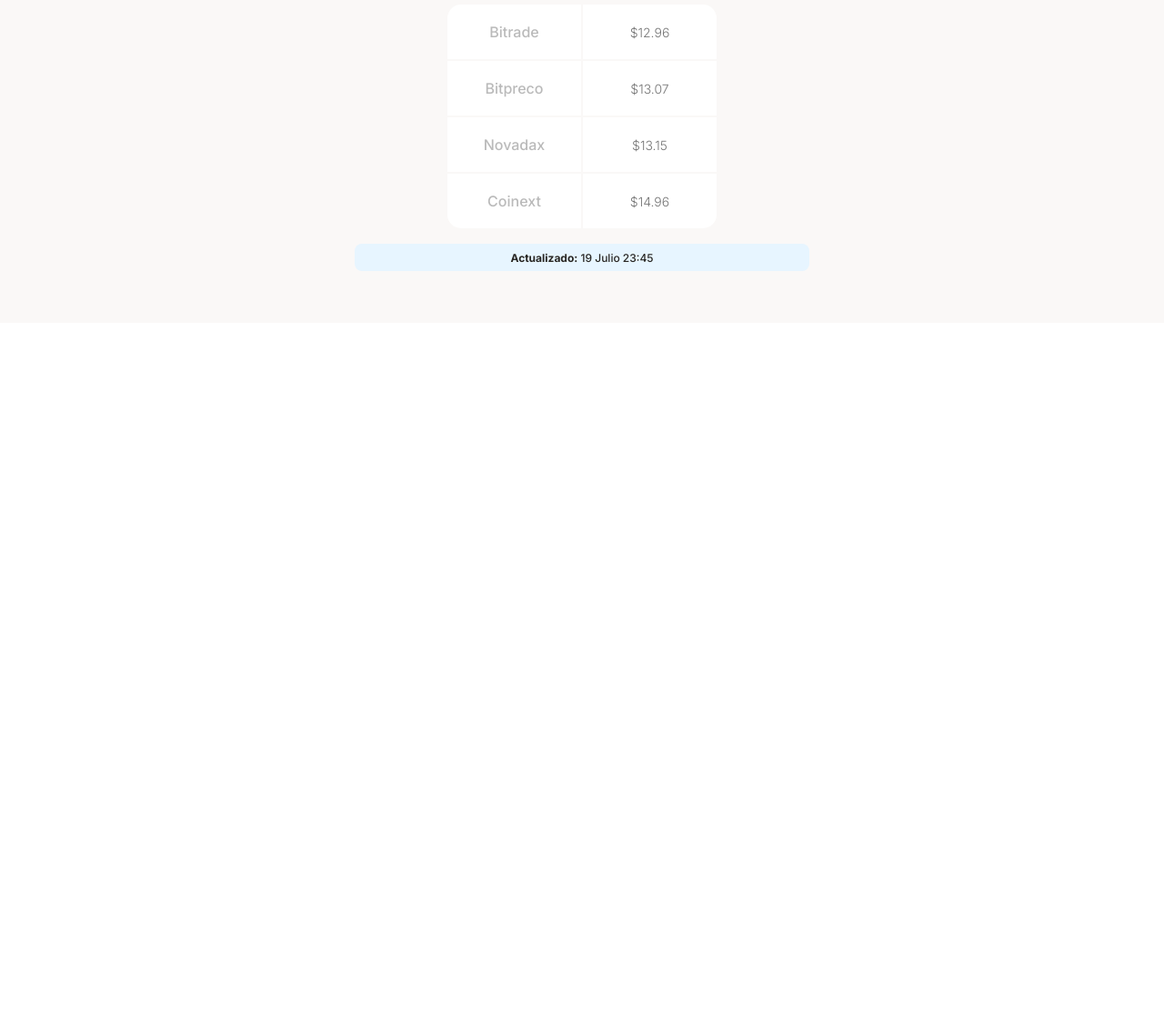
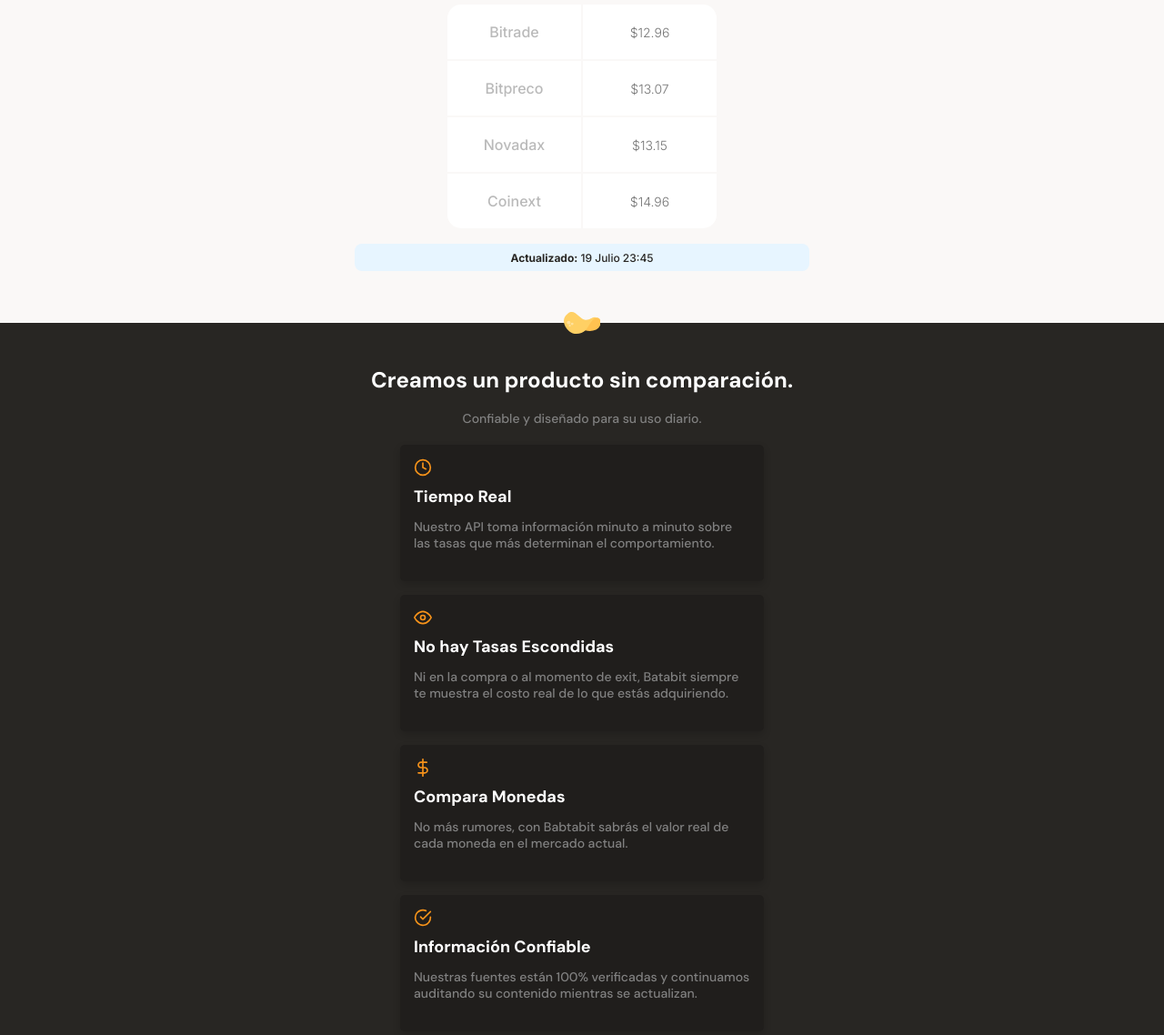
Before and after one commit to EstebanColoradoGonzalez/Batatabit, a plain HTML site: page index.html in a window 1280 px wide. Shown: the part 1161-2299 px from the top of the page at 91% size. Before the commit the page ends 1516 px from the top, so only its background shows below. Drawn offline with Linux system fonts and the light colour scheme.

Commit message:
Se termina la seccion de productos

```diff
--- a/css/styles.css
+++ b/css/styles.css
@@ -122,7 +122,6 @@ main
     width: 100%;
     min-width: 320px;
     height: auto;
-    text-align: center;
     background-color: var(--off-white);
 }
 
@@ -304,3 +303,132 @@ main
     padding: 8px;
     border-radius: 8px;
 }
+
+.main-product-detail
+{
+    position: relative;
+    width: 100%;
+    min-width: 320px;
+    height: auto;
+    padding: 20px 10px;
+    background-color: var(--warm-black);
+}
+
+.product-detail--batata-logo
+{
+    position: absolute;
+    width: 40px;
+    height: 25px;
+    top: -12px;
+    left: calc(50% - 20px);
+    background-image: url('../assets/icons/batata.svg');
+}
+
+.product-detail--title
+{
+    text-align: center;
+}
+
+.product-detail--title h2
+{
+    width: 90%;
+    min-width: 288px;
+    height: auto;
+    margin: 0 auto;
+    margin-top: 30px;
+}
+
+.product-detail--title h2
+{
+    margin-bottom: 20px;
+    font-size: 2.4rem;
+    line-height: 2.6rem;
+    font-weight: var(--bold);
+    color: var(--just-white);
+}
+
+.product-detail--title p
+{
+    margin-bottom: 20px;
+    font-size: 1.4rem;
+    line-height: 1.8rem;
+    font-weight: var(--medium);
+    color: #808080;
+}
+
+.product-detail--card
+{
+    width: 90%;
+    min-width: 288px;
+    max-width: 400px;
+    height: 150px;
+    margin: 15px auto;
+    padding: 15px;
+    background-color: var(--black);
+    border-radius: 5px;
+    box-shadow: 0 4px 8px rgba(0, 0, 0, 0.16);
+}
+
+.product-detail--card .clock
+{
+    display: inline-block;
+    width: 20px;
+    height: 20px;
+    margin-bottom: 10px;
+    background-image: url('../assets/icons/clock.svg');
+    background-size: cover;
+    background-position: center;
+    background-repeat: no-repeat;
+}
+.product-detail--card .eye
+{
+    display: inline-block;
+    width: 20px;
+    height: 20px;
+    margin-bottom: 10px;
+    background-image: url('../assets/icons/eye.svg');
+    background-size: cover;
+    background-position: center;
+    background-repeat: no-repeat;
+}
+
+.product-detail--card .dollar-sign
+{
+    display: inline-block;
+    width: 20px;
+    height: 20px;
+    margin-bottom: 10px;
+    background-image: url('../assets/icons/dollar-sign.svg');
+    background-size: cover;
+    background-position: center;
+    background-repeat: no-repeat;
+}
+
+.product-detail--card .check-circle
+{
+    display: inline-block;
+    width: 20px;
+    height: 20px;
+    margin-bottom: 10px;
+    background-image: url('../assets/icons/check-circle.svg');
+    background-size: cover;
+    background-position: center;
+    background-repeat: no-repeat;
+}
+
+.product--card-title
+{
+    margin-bottom: 15px;
+    font-size: 1.8rem;
+    font-weight: var(--bold);
+    line-height: 1.8rem;
+    color: var(--just-white);
+}
+
+.product--card-body
+{
+    font-size: 1.4rem;
+    font-weight: var(--medium);
+    line-height: 1.8rem;
+    color: #808080;
+}
--- a/index.html
+++ b/index.html
@@ -86,8 +86,34 @@
                     </div>
                 </section>
             </section>
-            <section>
-
+            <section class="main-product-detail">
+                <span class="product-detail--batata-logo"></span>
+                <div class="product-detail--title">
+                    <h2>Creamos un producto sin comparación.</h2>
+                    <p>Confiable y diseñado para su uso diario.</p>
+                </div>
+                <section class="product-cards--container">
+                    <article class="product-detail--card">
+                        <span class="clock"></span>
+                        <p class="product--card-title">Tiempo Real</p>
+                        <p class="product--card-body">Nuestro API toma información minuto a minuto sobre las tasas que más determinan el comportamiento.</p>
+                    </article>
+                    <article class="product-detail--card">
+                        <span class="eye"></span>
+                        <p class="product--card-title">No hay Tasas Escondidas</p>
+                        <p class="product--card-body">Ni en la compra o al momento de exit, Batabit siempre te muestra el costo real de lo que estás adquiriendo.</p>
+                    </article>
+                    <article class="product-detail--card">
+                        <span class="dollar-sign"></span>
+                        <p class="product--card-title">Compara Monedas</p>
+                        <p class="product--card-body">No más rumores, con Babtabit sabrás el valor real de cada moneda en el mercado actual.</p>
+                    </article>
+                    <article class="product-detail--card">
+                        <span class="check-circle"></span>
+                        <p class="product--card-title">Información Confiable</p>
+                        <p class="product--card-body">Nuestras fuentes están 100% verificadas y continuamos auditando su contenido mientras se actualizan.</p>
+                    </article>
+                </section>
             </section>
             <section>
 
```
